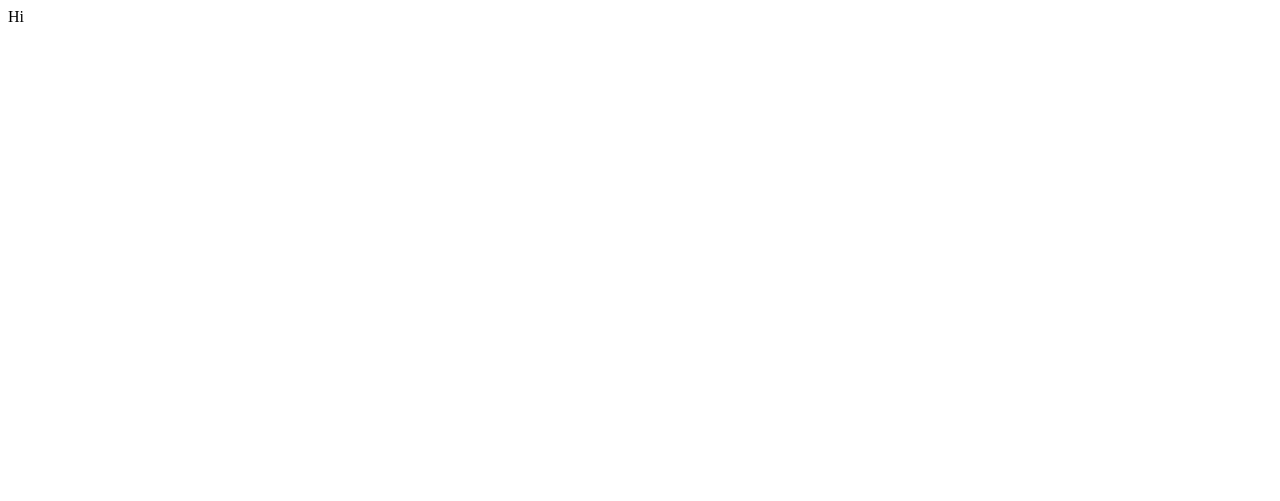
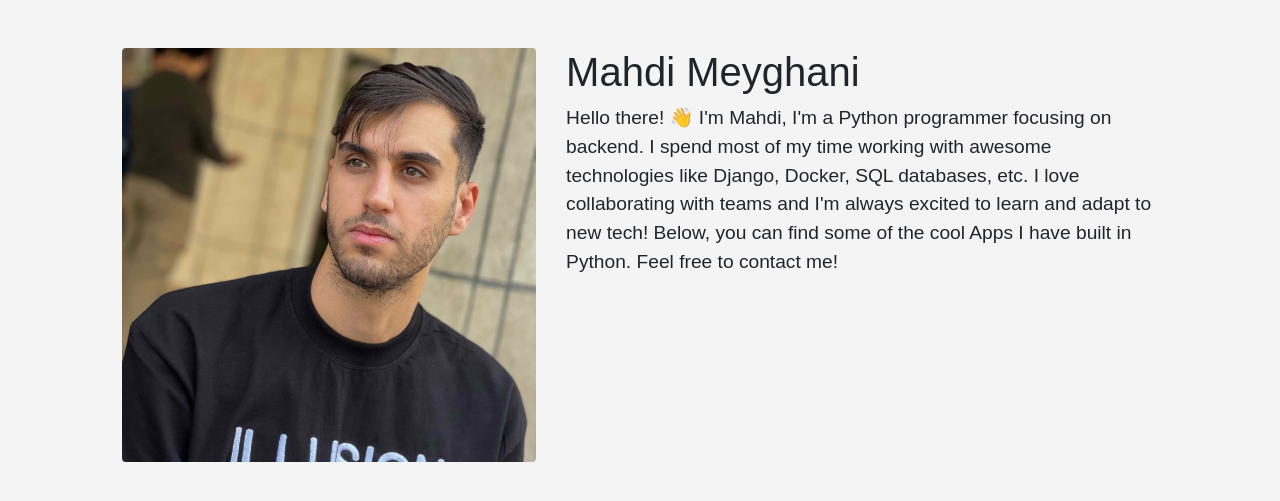
Before and after one commit to Mahdi-Meyghani/Django-Personal-Website, a Django app: page / in a window 1280 px wide. Before the commit the part shown is almost empty. Shown: the top 501 px of the page. Run offline with Django 5.2, Linux system fonts and the light colour scheme; some libraries are stand-ins or nearby versions.

Commit message:
Show image and about description on the webpage

```diff
--- /dev/null
+++ b/static/portfolio_website/style.css
@@ -0,0 +1,21 @@
+/* static/portfolio_website/style.css */
+body {
+    font-family: Arial, sans-serif;
+    background-color: #f4f4f4;
+}
+
+.img-fluid {
+    width: 100%;
+    height: auto;
+}
+
+.display-4 {
+    font-size: 2.5rem;
+    font-weight: 300;
+    line-height: 1.2;
+}
+
+.lead {
+    font-size: 1.2em;
+    line-height: 1.5;
+}
--- a/templates/portfolio_website/home.html
+++ b/templates/portfolio_website/home.html
@@ -2,9 +2,30 @@
 <html lang="en">
 <head>
     <meta charset="UTF-8">
-    <title>Title</title>
+    <meta name="viewport" content="width=device-width, initial-scale=1.0">
+    <title>Mahdi's Portfolio</title>
+    {% load static %}
+    <link rel="stylesheet" href="https://stackpath.bootstrapcdn.com/bootstrap/4.5.2/css/bootstrap.min.css">
+    <link rel="stylesheet" href="{% static 'portfolio_website/style.css' %}">
 </head>
 <body>
-Hi
+    <div class="container-fluid mt-5">
+        <div class="row justify-content-center">
+            <div class="col-md-10">
+                <div class="row">
+                    <div class="col-md-5 text-center">
+                        <img src="{% static 'portfolio_website/pictures/me.jpg' %}" alt="Mahdi's Picture" class="img-fluid rounded mb-3">
+                    </div>
+                    <div class="col-md-7">
+                        <h1 class="display-4">Mahdi Meyghani</h1>
+                        <p class="lead">Hello there! 👋 I'm Mahdi, I'm a Python programmer focusing on backend. I spend most of my time working with awesome technologies like Django, Docker, SQL databases, etc. I love collaborating with teams and I'm always excited to learn and adapt to new tech! Below, you can find some of the cool Apps I have built in Python. Feel free to contact me!</p>
+                    </div>
+                </div>
+            </div>
+        </div>
+    </div>
+    <script src="https://code.jquery.com/jquery-3.5.1.slim.min.js"></script>
+    <script src="https://cdn.jsdelivr.net/npm/@popperjs/core@2.9.2/dist/umd/popper.min.js"></script>
+    <script src="https://stackpath.bootstrapcdn.com/bootstrap/4.5.2/js/bootstrap.min.js"></script>
 </body>
 </html>
```
